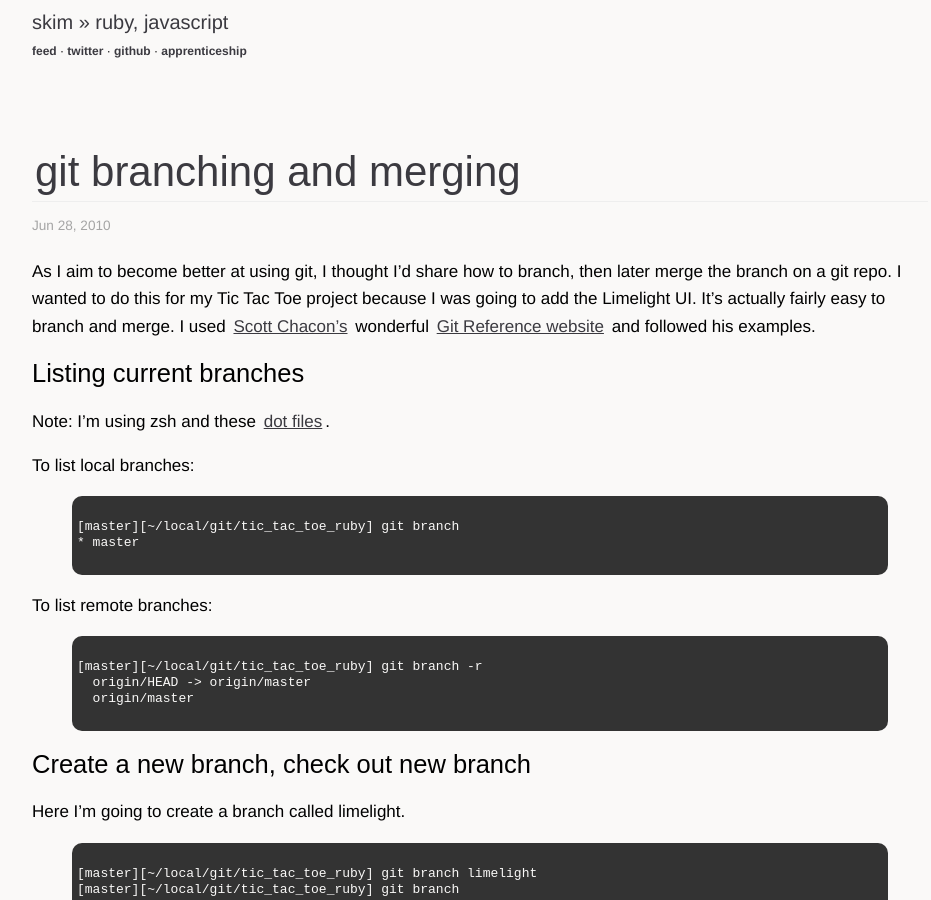
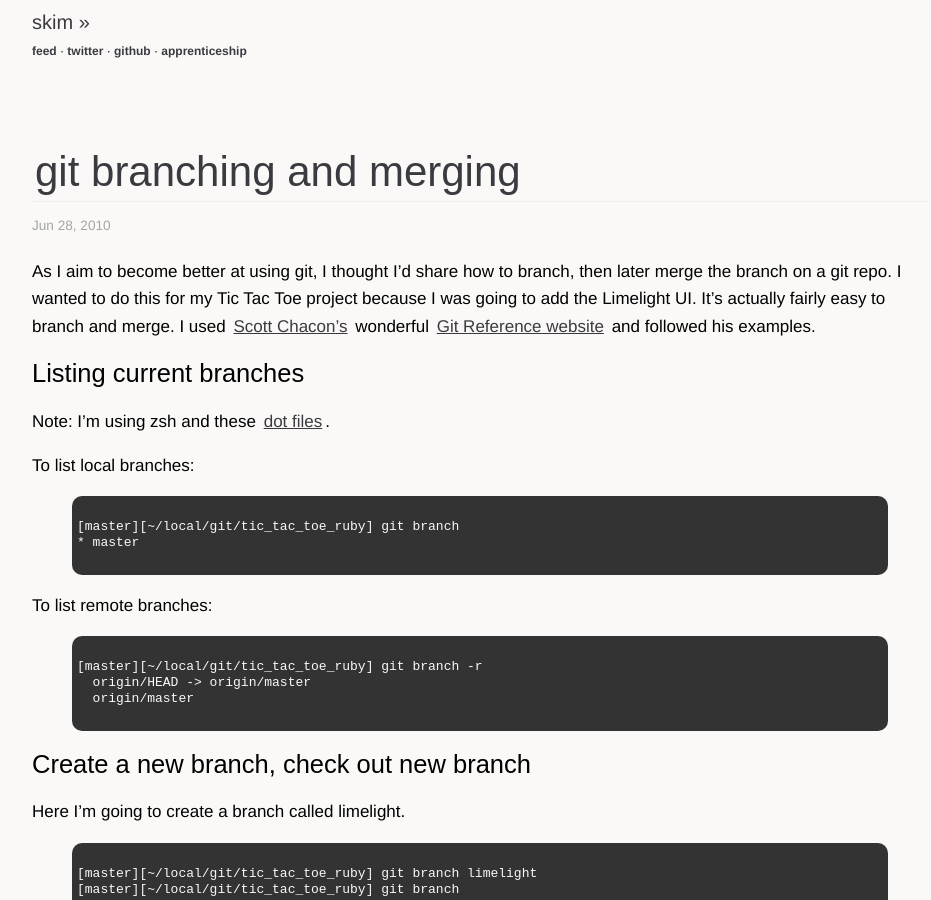
Before and after one commit to sl4m/sl4m.github.com, a Jekyll site: the page built from index.html, in a window 1280 px wide and 900 px high. Shown: the whole window, without its empty margins (160-1091 px from the left). Built offline with Jekyll 4.4.1, drawn with Linux system fonts in a browser that asks for light colours.

Commit message:
tweaked layout

```diff
--- a/404.html
+++ b/404.html
@@ -16,7 +16,7 @@
 
 <div class="content">
 <div id="header">
-  <div id="title"><a href="/">skim &raquo; ruby, javascript</a></div>
+  <div id="title"><a href="/">skim &raquo;</a></div>
   <div id="misc">
     <a href="http://feeds.feedburner.com/sl4m">feed</a> &middot;
     <a href="http://twitter.com/skim">twitter</a> &middot;
--- a/_layouts/default.html
+++ b/_layouts/default.html
@@ -16,7 +16,7 @@
 
 <div class="content">
 <div id="header">
-  <div id="title"><a href="/">skim &raquo; ruby, javascript</a></div>
+  <div id="title"><a href="/">skim &raquo;</a></div>
   <div id="misc">
     <a href="http://feeds.feedburner.com/sl4m">feed</a> &middot;
     <a href="http://twitter.com/skim">twitter</a> &middot;
```
